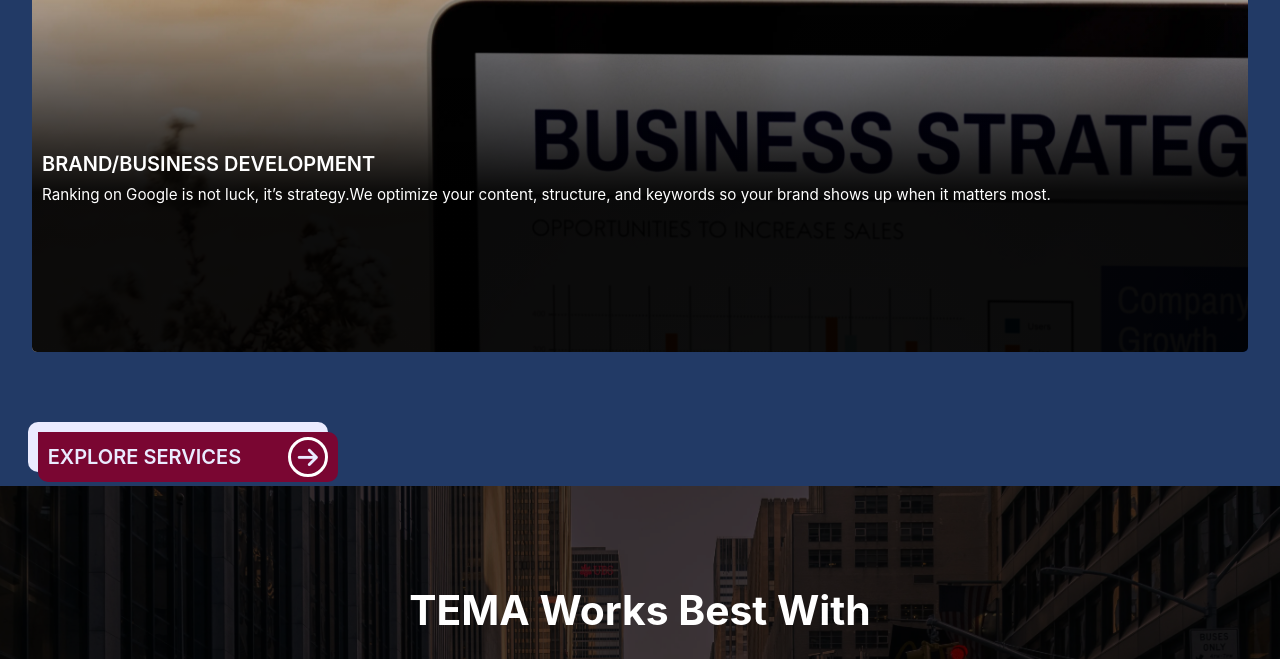
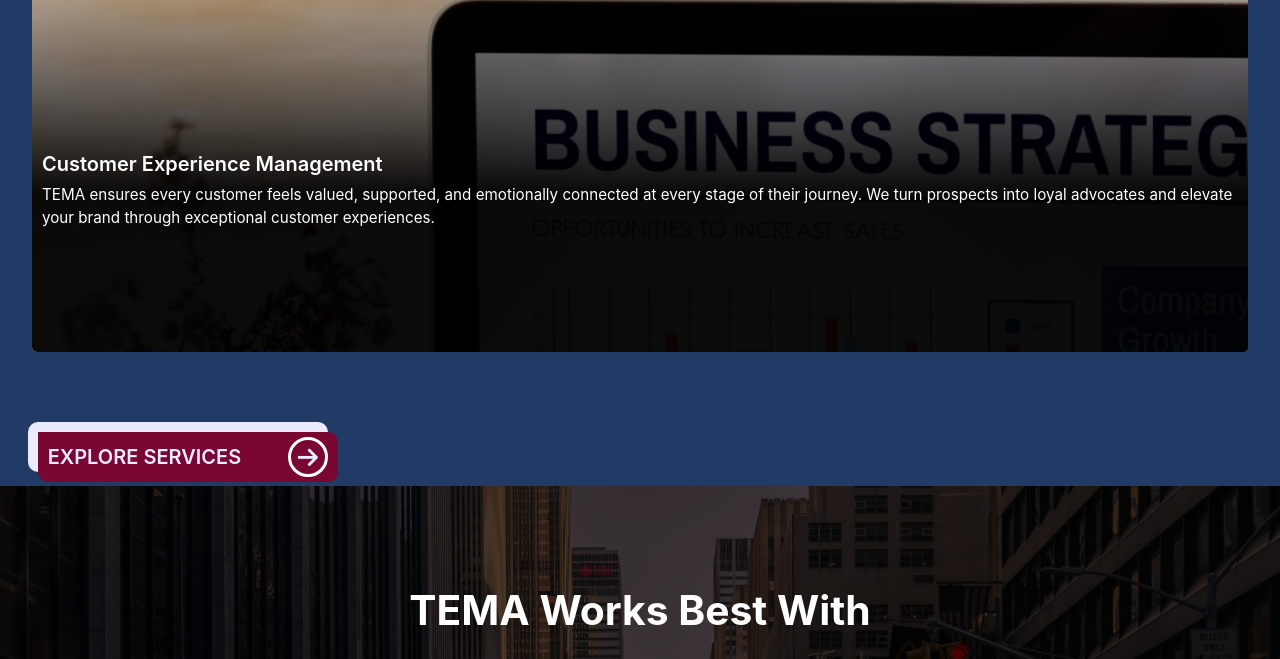
Before and after one commit to FortuneFiliks/TEMA_OFFICIAL_INDEX, a plain HTML site: page index.html in a window 1280 px wide. Shown: the part 5626-6285 px from the top of the page. Drawn offline with nearby package versions, Linux system fonts and the light colour scheme; a script that the page names is missing; a web font is replaced by a local one.

Commit message:
Update index.html

```diff
--- a/index.html
+++ b/index.html
@@ -277,8 +277,8 @@
 
 							  <div class = "sixth_service_item">
 						          <div class = "sixth_service_content">
-						              <h3 class = "sixth_service_heading"> BRAND/BUSINESS DEVELOPMENT </h3>
-						      		  <p> Ranking on Google is not luck, it’s strategy.We optimize your content, structure, and keywords so your brand shows up when it matters most. </p>
+						              <h3 class = "sixth_service_heading"> Customer Experience Management </h3>
+						      		  <p> TEMA ensures every customer feels valued, supported, and emotionally connected at every stage of their journey. We turn prospects into loyal advocates and elevate your brand through exceptional customer experiences. </p>
 						          </div>
 						      </div>
 						  </div>
```
